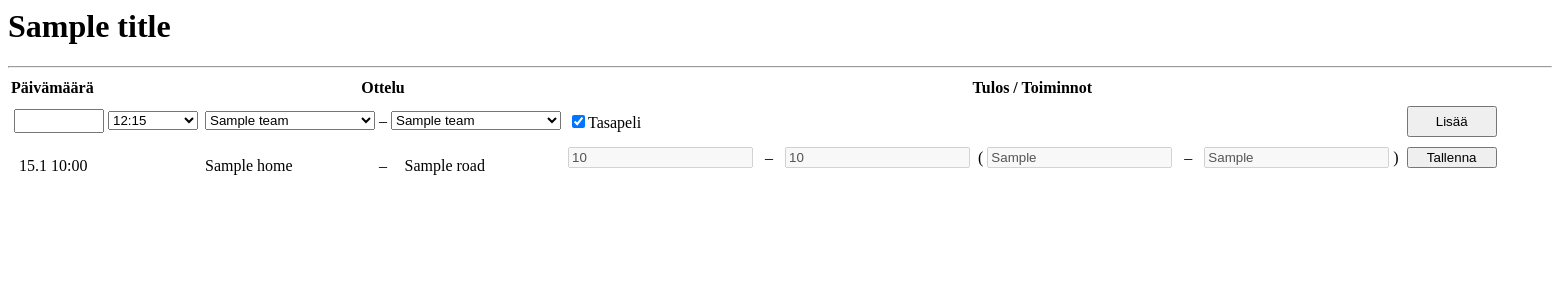
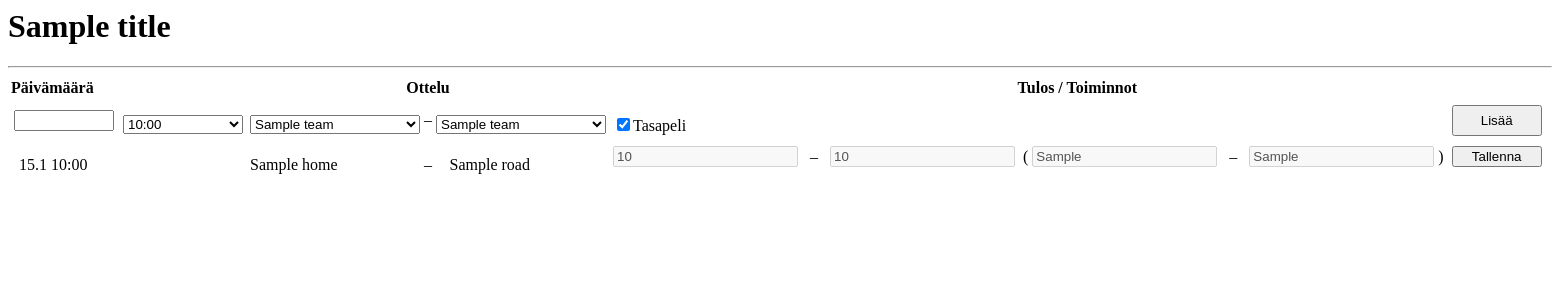
Before and after one commit to bungle/betz, a PHP site: template views/admin.games.phtml in a window 1560 px wide. Shown: the top 300 px of the page. Run offline with PHP 8.4, Linux system fonts and the light colour scheme; the template is opened without the code that fills it: most values are stand-ins (such as "Sample title", 1, 10 or a date in 2020); data that the repository does not hold is empty; some libraries are stand-ins or nearby versions.

Commit message:
Small fixes here, and there.

```diff
--- a/css/login.css
+++ b/css/login.css
@@ -34,7 +34,7 @@ box-shadow: 0 0 5px #888;
     padding: 6px;
     margin: 0;
     background-color: #e5e5e5;
-    font-size: 1.6em;
+    font-size: 1.4em;
     text-align: center;
 }
 #login h3 {
--- a/css/main.css
+++ b/css/main.css
@@ -28,7 +28,7 @@ box-shadow: 0 0 5px #888;
     color: #E5E5E5;
 }
 #header {
-    background: url(../img/header-bg-mm2013.png) #0C0203;
+    background: url(../img/header-bg-olympic2014.png) #0C0203;
     padding: 10px 10px;
     height: 105px;
     color: white;
--- a/index.php
+++ b/index.php
@@ -7,10 +7,10 @@ setlocale(LC_ALL, 'fi_FI.utf8');
 date_default_timezone_set('Europe/Helsinki');
 
 // TODO: Should these be database configurable?
-define('TOURNAMENT_ID', 'mm2013');
-define('TOURNAMENT_NAME', 'MM 2013');
+define('TOURNAMENT_ID', 'olympic2014');
+define('TOURNAMENT_NAME', 'Sotšin olympialaiset 2014');
 define('TOURNAMENT_TYPE', 'hockey'); //hockey or soccer
-define('EMAIL_SUPPORT', 'betz@fchaps.com');
+define('EMAIL_SUPPORT', 'info@betz.io');
 define('ENABLE_SCORER', false);
 define('GAME_POINTS_STRATEGY', 'exp');
 define('ENTRY_FEE', 15);
--- a/layouts/layout.admin.phtml
+++ b/layouts/layout.admin.phtml
@@ -7,7 +7,7 @@
 <title><?php echo isset($title) ? $title . ' - ' . TOURNAMENT_NAME . ' -hupilyönti' : TOURNAMENT_NAME . ' -hupilyönti'; ?></title>
 <link rel="shortcut icon" href="<?php echo url('~/favicon.ico', true); ?>">
 <link rel="stylesheet" href="<?php echo url('~/css/typography.css'); ?>">
-<link rel="stylesheet" href="//ajax.googleapis.com/ajax/libs/jqueryui/1.8.18//themes/dark-hive/jquery-ui.css">
+<link rel="stylesheet" href="//ajax.googleapis.com/ajax/libs/jqueryui/1.8.22//themes/dark-hive/jquery-ui.css">
 <link rel="stylesheet" href="<?php echo url('~/css/jquery.pnotify.css'); ?>">
 <link rel="stylesheet" href="<?php echo url('~/css/flags.css'); ?>">
 <link rel="stylesheet" href="<?php echo url('~/css/960.css'); ?>">
@@ -84,8 +84,8 @@
 </div>
 <script src="//ajax.googleapis.com/ajax/libs/jquery/1.7.2/jquery.min.js"></script>
 <script src="<?php echo url('~/js/jquery.menu.js'); ?>"></script>
-<script src="//ajax.googleapis.com/ajax/libs/jqueryui/1.8.18//jquery-ui.min.js"></script>
-<script src="//ajax.googleapis.com/ajax/libs/jqueryui/1.8.18//i18n/jquery.ui.datepicker-fi.min.js"></script>
+<script src="//ajax.googleapis.com/ajax/libs/jqueryui/1.8.22/jquery-ui.min.js"></script>
+<script src="//ajax.googleapis.com/ajax/libs/jqueryui/1.8.22/i18n/jquery.ui.datepicker-fi.min.js"></script>
 <script src="<?php echo url('~/js/jquery.pnotify.js'); ?>"></script>
 <script src="<?php echo url('~/js/jquery.qtip.js'); ?>"></script>
 <script src="<?php echo url('~/js/main.js?') . md5_file('js/main.js'); ?>"></script>
--- a/layouts/layout.default.phtml
+++ b/layouts/layout.default.phtml
@@ -6,7 +6,7 @@
 <?php if (isset($meta)) echo $meta; ?>
 <title><?php echo isset($title) ? $title . ' - ' . TOURNAMENT_NAME . ' -hupilyönti' : TOURNAMENT_NAME . ' -hupilyönti'; ?></title>
 <link rel="stylesheet" href="<?php echo url('~/css/typography.css'); ?>">
-<link rel="stylesheet" href="//ajax.googleapis.com/ajax/libs/jqueryui/1.8.18/themes/dark-hive/jquery-ui.css">
+<link rel="stylesheet" href="//ajax.googleapis.com/ajax/libs/jqueryui/1.8.22/themes/dark-hive/jquery-ui.css">
 <link rel="stylesheet" href="<?php echo url('~/css/jquery.pnotify.css'); ?>">
 <link rel="stylesheet" href="<?php echo url('~/css/flags.css'); ?>">
 <link rel="stylesheet" href="<?php echo url('~/css/960.css'); ?>">
@@ -201,7 +201,7 @@
 </div>
 <script src="//ajax.googleapis.com/ajax/libs/jquery/1.7.2/jquery.min.js"></script>
 <script src="<?php echo url('~/js/jquery.menu.js'); ?>"></script>
-<script src="//ajax.googleapis.com/ajax/libs/jqueryui/1.8.18/jquery-ui.min.js"></script>
+<script src="//ajax.googleapis.com/ajax/libs/jqueryui/1.8.22/jquery-ui.min.js"></script>
 <script src="<?php echo url('~/js/jquery.pnotify.js'); ?>"></script>
 <script src="<?php echo url('~/js/jquery.qtip.js'); ?>"></script>
 <script src="<?php echo url('~/js/main.js?') . md5_file('js/main.js'); ?>"></script>
--- a/layouts/layout.login.phtml
+++ b/layouts/layout.login.phtml
@@ -7,7 +7,7 @@
 <title><?php echo TOURNAMENT_NAME; ?> -hupilyönti</title>
 <link rel="shortcut icon" href="<?php echo url('~/favicon.ico', true); ?>">
 <link rel="stylesheet" href="<?php echo url('~/css/typography.css'); ?>">
-<link rel="stylesheet" href="//ajax.googleapis.com/ajax/libs/jqueryui/1/themes/dark-hive/jquery-ui.css">
+<link rel="stylesheet" href="//ajax.googleapis.com/ajax/libs/jqueryui/1.8.22/themes/dark-hive/jquery-ui.css">
 <link rel="stylesheet" href="<?php echo url('~/css/login.css'); ?>">
 <?php if (isset($css)) echo $css; ?>
 </head>
@@ -35,8 +35,8 @@
         */ ?>
     </div>
 </div>
-<script src="//ajax.googleapis.com/ajax/libs/jquery/1/jquery.min.js"></script>
-<script src="//ajax.googleapis.com/ajax/libs/jqueryui/1/jquery-ui.min.js"></script>
+<script src="//ajax.googleapis.com/ajax/libs/jquery/1.7.2/jquery.min.js"></script>
+<script src="//ajax.googleapis.com/ajax/libs/jqueryui/1.8.22/jquery-ui.min.js"></script>
 <script src="<?php echo url('~/js/jquery.qtip.js'); ?>"></script>
 <script src="<?php echo url('~/js/main.js'); ?>"></script>
 <?php if (isset($scripts)) echo $scripts; ?>
--- a/views/admin.games.phtml
+++ b/views/admin.games.phtml
@@ -1,19 +1,11 @@
 <?php
 $layout = 'layouts/layout.admin.phtml';
 $times  = array(
-    '12:15:00',
-    '13:00:00',
-    '13:15:00',
-    '15:45:00',
-    '16:00:00',
-    '16:15:00',
+    '10:00:00',
+    '14:00:00',
+    '14:30:00',
     '17:00:00',
-    '17:15:00',
-    '18:30:00',
-    '20:00:00',
-    '20:15:00',
-    '21:15:00',
-    '21:30:00',
+    '19:00:00'
 );
 ?>
 <?php block($css); ?>
@@ -36,10 +28,10 @@ $times  = array(
 <tr>
     <td align="left">
         <table>
-        <tr style="border: none;">
-            <td><input id="date" name="date" type="text" class="large" style="width: 90px; font-size: 1em;" /></td>
-            <td>
-                <select name="time" class="large" style="width: 90px;">
+        <tr style="vertical-align: middle; border: none;">
+            <td><input id="date" name="date" type="text" class="large" style="width: 100px; margin-right: 5px;" /></td>
+            <td style=" padding-top: 9px;">
+                <select name="time" class="large" style="width: 120px;">
                     <?php foreach ($times as $t): ?>
                     <option value="<?php echo $t; ?>"<?php if ($form->time->value == $t) echo ' selected'; ?>><?php echo substr($t, 0, 5); ?></option>
                     <?php endforeach; ?>
@@ -49,7 +41,7 @@ $times  = array(
         </table>
     </td>
     <td colspan="2" align="right">
-        <div style="float: right; text-align: left;">
+        <div style="float: right; text-align: left; margin-top: 9px;">
         <select name="home" style="width: 170px;">
             <?php foreach ($teams as $team): ?>
                 <option value="<?php echo $team['name']; ?>"<?php if ($form->home->value == $team['name']) echo ' selected'; ?>><?php echo $team['name'] ?></option>
@@ -57,9 +49,9 @@ $times  = array(
         </select>
         </div>
     </td>
-    <td class="dash" style="margin-top: 10px;">&ndash;</td>
+    <td class="dash" style="margin-top: 9px;">&ndash;</td>
     <td colspan="2">
-        <div style="float: left; text-align: left;">
+        <div style="float: left; text-align: left; margin-top: 9px;">
         <select name="road" style="width: 170px;">
             <?php foreach ($teams as $team): ?>
                 <option value="<?php echo $team['name']; ?>"<?php if ($form->road->value == $team['name']) echo ' selected'; ?>><?php echo $team['name'] ?></option>
@@ -70,8 +62,8 @@ $times  = array(
     <td align="right">
         <table width="100%">
         <tr style="border: none;">
-            <td style="padding-top: 3px;"><input id="draw" type="checkbox" name="draw" checked><label for="draw" style="width:187px;">Tasapeli</label></td>
-            <td style="padding-top: 3px;" align="right"><input type="submit" value="Lisää" style="width: 90px; height: 31px;"></td>
+            <td style="padding-top: 11px;"><input id="draw" type="checkbox" name="draw" checked><label for="draw" style="width:187px; height: 29px;">Tasapeli</label></td>
+            <td style="padding-top: 2px;" align="right"><input type="submit" value="Lisää" style="width: 90px; height: 31px;"></td>
         </tr>
         </table>
     </td>
--- a/views/bets.games.phtml
+++ b/views/bets.games.phtml
@@ -28,7 +28,7 @@ $gcount = count($games);
     </td>
     <td class="road"><?php echo $game['road']; ?></td>
     <td class="countdown"><span style="font-weight: bold;" class="counter"><?php echo date_format($date, 'U'); ?>000</span></td>
-    <td class="bet" style="text-align: center;">
+    <td class="bet" style="text-align: center; padding-top: 11px;">
         <form method="post" action="<?php echo url('~/bets/games/' . $game['id']); ?>" class="f16">
             <input  id="home-<?php echo $game['id']; ?>" type="radio" name="score" value="1" <?php if ($game['score'] == '1') echo 'checked'; ?> class="flag <?php echo $game['home_abbr']; ?>">
             <label for="home-<?php echo $game['id']; ?>"><?php echo $game['home']; ?></label>
--- a/views/login.phtml
+++ b/views/login.phtml
@@ -13,8 +13,8 @@
             <label for="username" class="normal example">Sallitut merkit: a-ö, 0-9, _ ja - (esim. ninja_3)</label><br>
             <label for="password" class="normal">Salasana:</label><br>
             <input id="password" name="password" maxlength="20" type="password">
-            <input id="remember" name="remember" type="checkbox"><label for="remember" class="tip" title="Muista minut">m</label><br>
-            <br>
+            <input id="remember" name="remember" type="checkbox" checked="checked"><label for="remember" class="tip" title="Muista minut">m</label>
+            <br><br>
             <input type="submit" value="Kirjaudu sisään"><?php if (!STARTED): ?> <a href="<?php echo url('~/registration'); ?>">Rekisteröidy</a><?php endif; ?>
         </form>
     </div>
--- a/views/rules.phtml
+++ b/views/rules.phtml
@@ -11,7 +11,7 @@
             <br /><br />
             <span style="font-weight: bold;">Esimerkki:</span><br />
             60% veikkasi Suomea voittajaksi ja 20% tasapeliä, loput 20% veikkasi Ruotsia. Ruotsi voitti pelin, joten Ruotsia veikanneet saavat e ^ (1 - 0,2) eli 2,23 pistettä.
-            Osuudet lasketaan kahden desimaalin tarkkuudella. Prosentit lasketaan ainoastaan veikatuista äänistä, joten veikkaamatta jättäneet eivät vaikuta "kertoimiin"..<br /><br />
+            Osuudet lasketaan kahden desimaalin tarkkuudella. Prosentit lasketaan ainoastaan veikatuista äänistä, joten veikkaamatta jättäneet eivät vaikuta "kertoimiin".<br /><br />
             Väärin veikatuista ei rangaista. Mitä suuremman riskin ottaa ja siinä onnistuu, sen ruhtinaallisemmin veikkaajaa palkitaan.<br /><br />
             Pelikohtainen veikkaus sulkeutuu minuuttia ennen ottelun ilmoitettua alkamisajankohtaa. Tämän jälkeen veikkaaminen ei enää onnistu.
             Veikkaamatta jätetyt ottelut jätetään huomioimatta, eli pelaaja ei saa niistä minkäänlaisia pisteitä.
```
Also changed, not shown: lib/controllers.main.php (+8 -0 lines), views/forums.phtml (added, +10 -0 lines).
